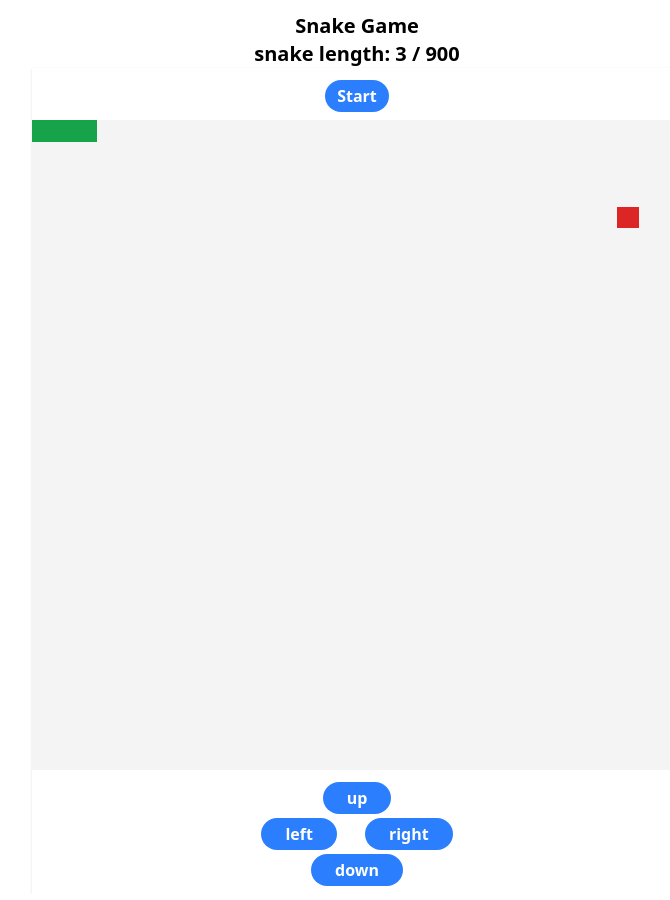
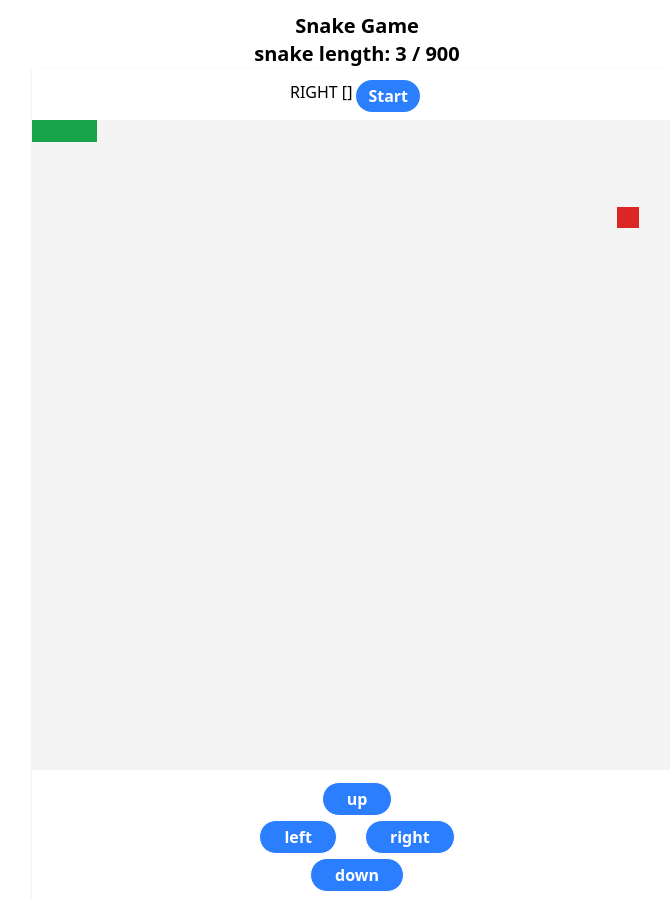
Before and after one commit to Mohanadfarid/vueSnakeGame, a Vue app: page / in a window 1280 px wide. Shown: the whole page, without its empty margins (283-953 px from the left). Built offline with nearby package versions, Linux system fonts and the light colour scheme.

Commit message:
integrated movement queue to reduce lag

```diff
--- a/src/components/AppButton.vue
+++ b/src/components/AppButton.vue
@@ -1,6 +1,6 @@
 <script setup lang="ts"></script>
 <template>
-  <button class="bg-blue-500 text-white rounded-4xl font-bold  cursor-pointer active:scale-90">
+  <button class="bg-blue-500 text-white rounded-4xl font-bold  cursor-pointer ">
     <slot/>
   </button>
 </template>
--- a/src/components/SnakeGameBoard.vue
+++ b/src/components/SnakeGameBoard.vue
@@ -12,6 +12,8 @@ useGameControlles()
 <template>
   <div>
     <div class="flex justify-center my-2">
+      {{ board.snakeMovementDirection }}
+      {{ board.movmentQueue }}
       <AppButton v-if="!board.isGameActive" class="mx-1 py-1 px-3" @click="board.operateGame">
         Start</AppButton
       >
@@ -27,12 +29,12 @@ useGameControlles()
     </div>
 
     <div class="flex flex-col items-center gap-1 mt-3">
-      <AppButton class="py-1 px-6" @click="board.changeSnakeMovementDirection('UP')"> up</AppButton>
+      <AppButton class="py-1 px-6 border" @click="board.changeSnakeMovementDirection('UP')"> up</AppButton>
       <div class="flex gap-1">
-        <AppButton class="py-1 px-6 me-3" @click="board.changeSnakeMovementDirection('LEFT')"> left</AppButton>
-        <AppButton class="py-1 px-6 ms-3" @click="board.changeSnakeMovementDirection('RIGHT')"> right</AppButton>
+        <AppButton class="py-1 px-6 me-3 border" @click="board.changeSnakeMovementDirection('LEFT')"> left</AppButton>
+        <AppButton class="py-1 px-6 ms-3 border" @click="board.changeSnakeMovementDirection('RIGHT')"> right</AppButton>
       </div>
-      <AppButton class="py-1 px-6" @click="board.changeSnakeMovementDirection('DOWN')"> down</AppButton>
+      <AppButton class="py-1 px-6 border" @click="board.changeSnakeMovementDirection('DOWN')"> down</AppButton>
     </div>
   </div>
 </template>
--- a/src/stores/board.ts
+++ b/src/stores/board.ts
@@ -1,32 +1,45 @@
 import { computed, ref } from 'vue'
 import { defineStore } from 'pinia'
 import { generateBoard } from '@/utils/generateBoard'
-import type { BoardBlock } from '@/types/boardBlock'
-import type { Direction } from '@/types/direction'
+
+import type { BoardBlock, Direction, MovmentQueueType } from '@/types'
 import Directions from '@/constants/Directions'
 import { generateRandomApplePosition } from '@/utils/generateRandomApplePosition'
 import DirectionsOpposites from '@/constants/DirectionsOpposites'
 import { useSettings } from './settings'
 
 export const useBoard = defineStore('board', () => {
-const settings = useSettings()
+  const settings = useSettings()
 
   const boardBody = ref<Array<Array<BoardBlock>>>([])
 
   const boardIntervalId = ref()
-  const isGameActive = computed(()=>boardIntervalId.value)
-
-
-
+  const isGameActive = computed(() => boardIntervalId.value)
 
   const snakeTilesPosition = ref<[number, number][]>([])
   const snakeMovementDirection = ref<Direction>('RIGHT')
-  const lastSnakeMovmentDirection = ref<Direction>('RIGHT')
+  const movmentQueue = ref<MovmentQueueType>([])
 
   const changeSnakeMovementDirection = (direction: Direction) => {
+
     // deny movment in the opposite direction
-    if (direction === DirectionsOpposites[lastSnakeMovmentDirection.value]) return
-    snakeMovementDirection.value = direction
+    if (movmentQueue.value.length===0 && DirectionsOpposites[snakeMovementDirection.value] === direction) return
+
+    // deny movement if in the same direction
+    if (movmentQueue.value.length===0 && snakeMovementDirection.value === direction) return
+
+    const lastMovementInput = movmentQueue.value[movmentQueue.value.length - 1]
+    // deny movment in the opposite direction
+    if (DirectionsOpposites[lastMovementInput] === direction) return
+
+    // deny movement if in the same direction
+    if (lastMovementInput === direction) return
+
+    // remove the oldest movment if the queue is already 2 in lenght
+    if (movmentQueue.value.length === 2) movmentQueue.value.shift()
+
+    // finally push the new movement direction
+    movmentQueue.value = [...movmentQueue.value, direction] as MovmentQueueType
   }
 
   const inilizeBoard = () => {
@@ -45,6 +58,9 @@ const settings = useSettings()
   const operateGame = () => {
     if (boardIntervalId.value) return
     boardIntervalId.value = setInterval(() => {
+      // if movement stack have values we use them else keep the direction as its
+      const newMovement = movmentQueue.value.shift()
+      snakeMovementDirection.value = newMovement || snakeMovementDirection.value
       moveSnake(snakeMovementDirection.value)
     }, 80)
   }
@@ -78,8 +94,6 @@ const settings = useSettings()
   }
 
   const moveSnake = (direction: Direction) => {
-    lastSnakeMovmentDirection.value = direction
-
     // first we move the head of the sanke
     const [newX, newY] = calculateSnakeHeadNewXandY(direction)
     snakeTilesPosition.value.push([newX, newY])
@@ -117,7 +131,7 @@ const settings = useSettings()
     snakeMovementDirection,
     snakeTilesPosition,
     isGameActive,
-
+    movmentQueue,
     inilizeBoard,
     moveSnake,
     operateGame,
--- /dev/null
+++ b/src/types/index.ts
@@ -0,0 +1,3 @@
+export * from './boardBlock'
+export * from './direction'
+export * from './movementStack'
--- /dev/null
+++ b/src/types/movementStack.ts
@@ -0,0 +1,2 @@
+import type { Direction } from '@/types'
+export type MovmentQueueType = [] | [Direction] | [Direction, Direction]
```
